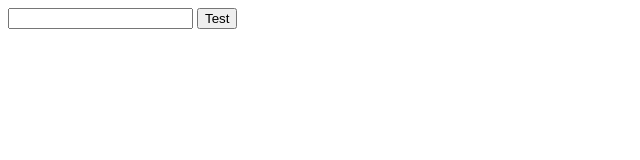
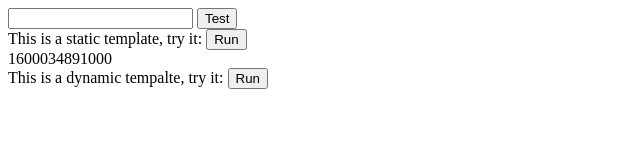
Before and after one commit to msynk/JSV, a plain HTML site: page src/index.html in a window 1280 px wide. Shown: the whole page, without its empty margins (0-640 px from the left). Drawn offline with Linux system fonts and the light colour scheme.

Commit message:
add template sample

```diff
--- a/src/index.html
+++ b/src/index.html
@@ -1,20 +1,45 @@
 <!DOCTYPE html>
 <html lang="en">
+
 <head>
     <title>JS View</title>
 </head>
+
 <body>
     <div id="app">
-        <input id="input" />
-        <button onclick="test()">Test</button>
+        <div>
+            <input id="input" />
+            <button onclick="test()">Test</button>
+        </div>
+        <div template="staticTemplate"></div>
+        <div id="dynamicContainer"></div>
     </div>
+
+    <template id="staticTemplate">
+        <span>This is a static template, try it:</span>
+        <button onclick="alert('ran!')">Run</button>
+    </template>
+
+    <template id="dynamicTemplate">
+        <div id="dynamicDiv"></div>
+        <span>This is a dynamic tempalte, try it:</span>
+        <button id="dynamicButton">Run</button>
+    </template>
 
     <script src="jsv.js"></script>
     <script>
         var vw = JSV.init('app');
+        var dynamicTemplate = JSV.template('dynamicTemplate');
+
+        vw.dynamicContainer.appendChild(dynamicTemplate(function (ctx) {
+            ctx.dynamicDiv.textContent = Date.now();
+            ctx.dynamicButton.onclick = function () { ctx.dynamicDiv.textContent = Date.now(); }
+        }));
+
         function test() {
             vw.input.value = Date.now();
         }
     </script>
 </body>
+
 </html>
```
